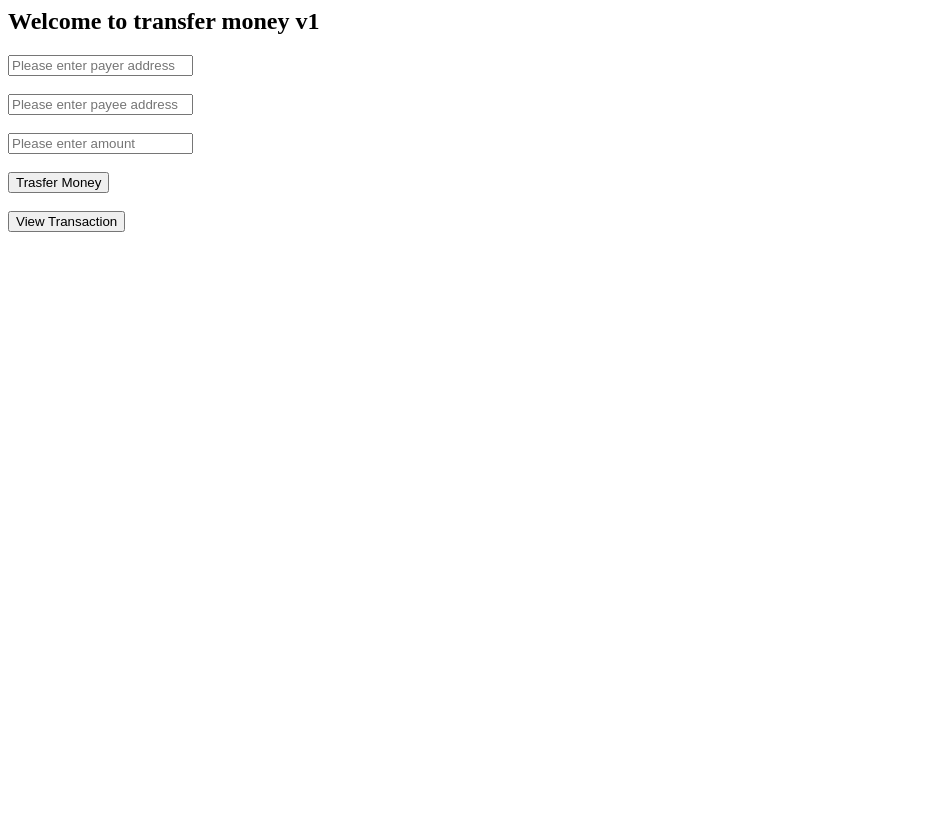
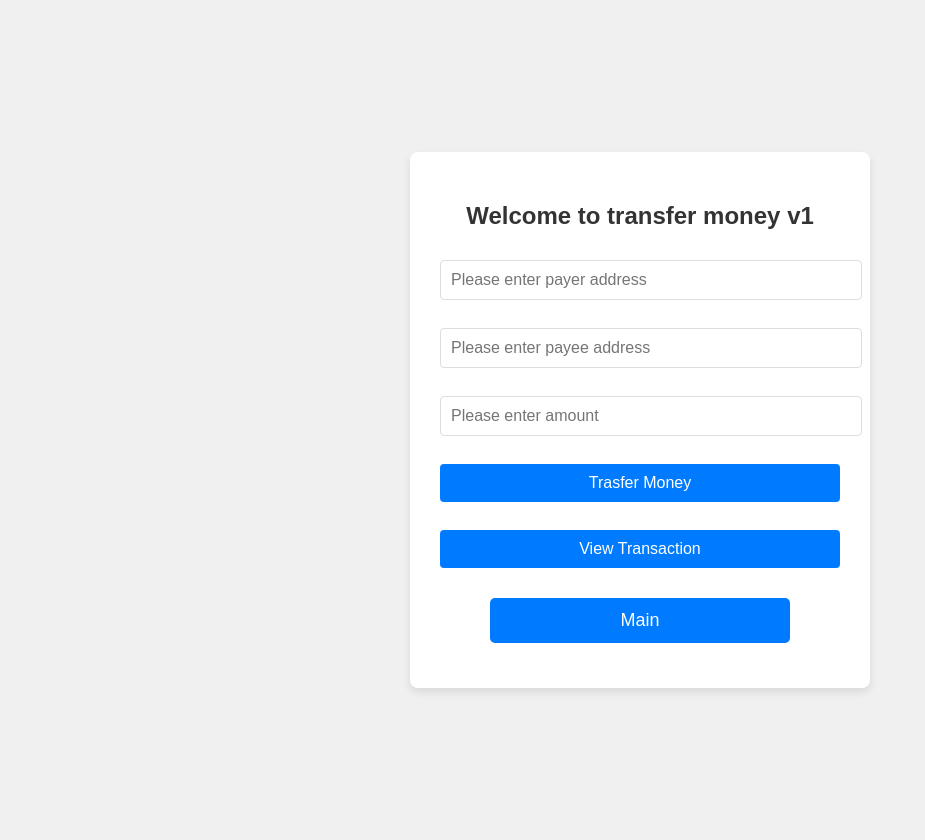
Before and after one commit to Origamiccc/SC6113-DAPP, a Flask app: page /transfer_money in a window 1280 px wide. Shown: the whole page, without its empty margins (0-925 px from the left). Before the commit the page ends 232 px from the top, so only its background shows below. Run offline with Flask 3, Linux system fonts and the light colour scheme; some libraries are stand-ins or nearby versions.

Commit message:
Update transfer_money.html

```diff
--- a/templates/transfer_money.html
+++ b/templates/transfer_money.html
@@ -1,5 +1,105 @@
+<!DOCTYPE html>
+<html lang="en">
+<head>
+    <meta charset="UTF-8">
+    <meta name="viewport" content="width=device-width, initial-scale=1.0">
+    <title>Ethereum DApp 5</title>
+
+    <style>
+        body {
+            font-family: 'Arial', sans-serif;
+            background-color: #f0f0f0;
+            margin: 0;
+            padding: 20px;
+            display: flex;
+            justify-content: center;
+            align-items: center;
+            height: 100vh;
+        }
+
+        .container {
+            background-color: #ffffff;
+            padding: 30px;
+            border-radius: 8px;
+            box-shadow: 0 4px 8px rgba(0, 0, 0, 0.1);
+            max-width: 400px;
+            width: 100%;
+            text-align: center;
+        }
+
+        h2 {
+            font-size: 24px;
+            margin-bottom: 20px;
+            color: #333;
+        }
+
+        form {
+            margin: 15px 0;
+        }
+
+
+        input[type="submit"] {
+            background-color: #007bff;
+            color: white;
+            padding: 12px 24px;
+            border: none;
+            border-radius: 5px;
+            font-size: 18px;
+            cursor: pointer;
+            transition: background-color 0.3s ease;
+            width: 100%;
+            max-width: 300px;
+        }
+
+        input, button {
+            width: 100%;
+            padding: 10px;
+            margin-top: 10px;
+            border-radius: 4px;
+            border: 1px solid #ddd;
+            font-size: 16px;
+        }
+
+        button {
+            background-color: #007bff;
+            color: white;
+            border: none;
+            cursor: pointer;
+        }
+
+        button:hover {
+            background-color: #0056b3;
+        }
+
+
+        p {
+            margin-top: 20px;
+            font-size: 18px;
+            color: #007bff;
+        }
+
+        @media (max-width: 768px) {
+            .container {
+                padding: 20px;
+            }
+
+            h2 {
+                font-size: 20px;
+            }
+
+            input, button {
+                font-size: 14px;
+            }
+
+            p {
+                font-size: 16px;
+            }
+        }
+    </style>
+</head>
+<body>
+    <div class="container">
         <h2>Welcome to transfer money v1</h2>
-
         <input type="text" id="payer_id"  placeholder="Please enter payer address">
         <br><br>
         <input type="text" id="payee_id"  placeholder="Please enter payee address">
@@ -12,11 +112,13 @@
         <p id="view_payer_id"></p>
         <p id="view_payee_id"></p>
         <p id="view_amount_id"></p>
-
-
+        <form action="/" method="post">
+            <input type="submit" value="Main">
+        </form>
+    </div>
     <script src="https://cdn.jsdelivr.net/npm/web3@1.5.2/dist/web3.min.js"></script>
     <script>
-    const contract_address = "0x9b879B9B75afb8AEd86d597898670752cA2d0e05";
+        const contract_address = "0x988096cd402d444d2b8c29cbea643c5a3bed1555";
         const contract_abi = [
             {
                 "inputs": [],
@@ -77,7 +179,7 @@
         console.log(contract);
 
         async function transfer(){
-        const accounts=await web3.eth.requestAccounts();
+            const accounts = await web3.eth.requestAccounts();
             console.log(accounts);
             const payer_address = document.getElementById("payer_id").value;
             const payee_address = document.getElementById("payee_id").value;
@@ -86,15 +188,16 @@
             await contract.methods.weixin(amount,payer_address,payee_address).send({from:accounts[0]});
         }
 
-
         async function view_transaction() {
-        const result = await contract.methods.check_transaction().send();
+            const result = await contract.methods.check_transaction().call();
             const payer_address = result[0];
             const payee_address = result[1];
             const amount = result[2];
 
-        document.getElementById('view_payer_id').innerText = "Payer Address: " + payer_address;
-        document.getElementById('view_payee_id').innerText = "Payee Address: " + payee_address;
-        document.getElementById('view_amount_id').innerText = "Amount : " + amount;
+            document.getElementById("view_payer_id").innerText = "Payer Address : " + payer_address;
+            document.getElementById("view_payee_id").innerText = "Payee Address : " + payee_address;
+            document.getElementById("view_amount_id").innerText = "Amount : " + amount;
         }
     </script>
+</body>
+</html>
```
Lines whose indentation alone changed are shown as unchanged.
